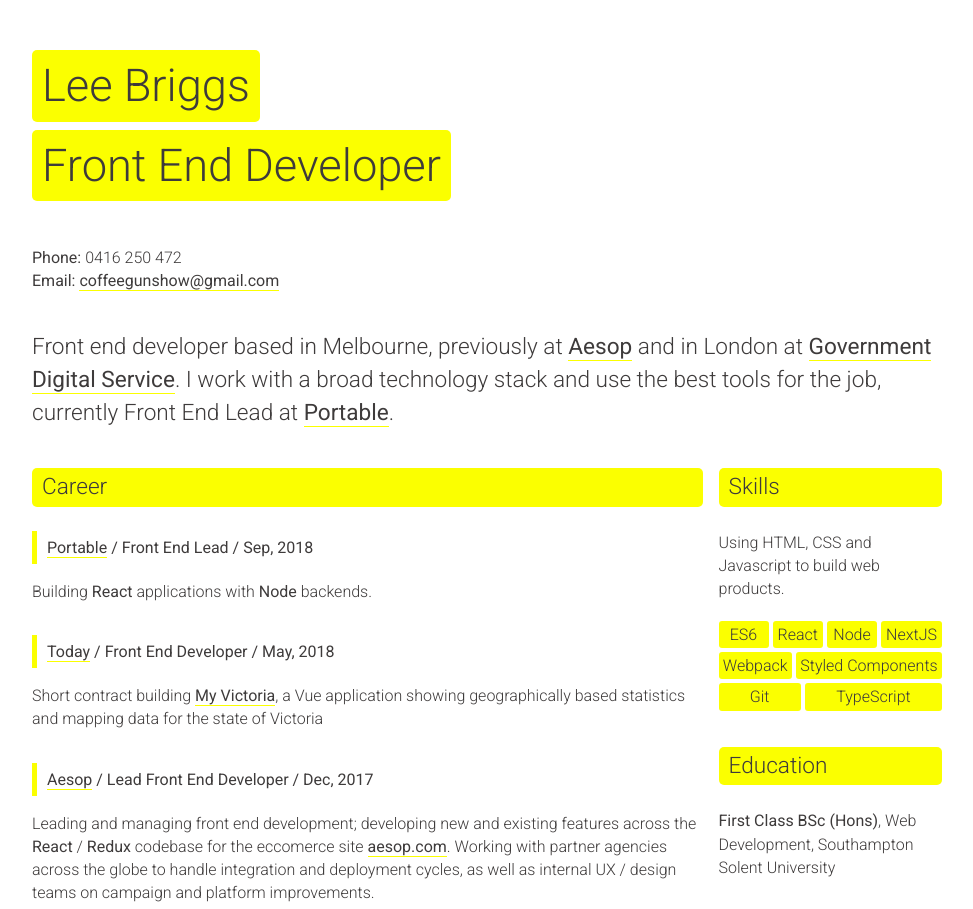
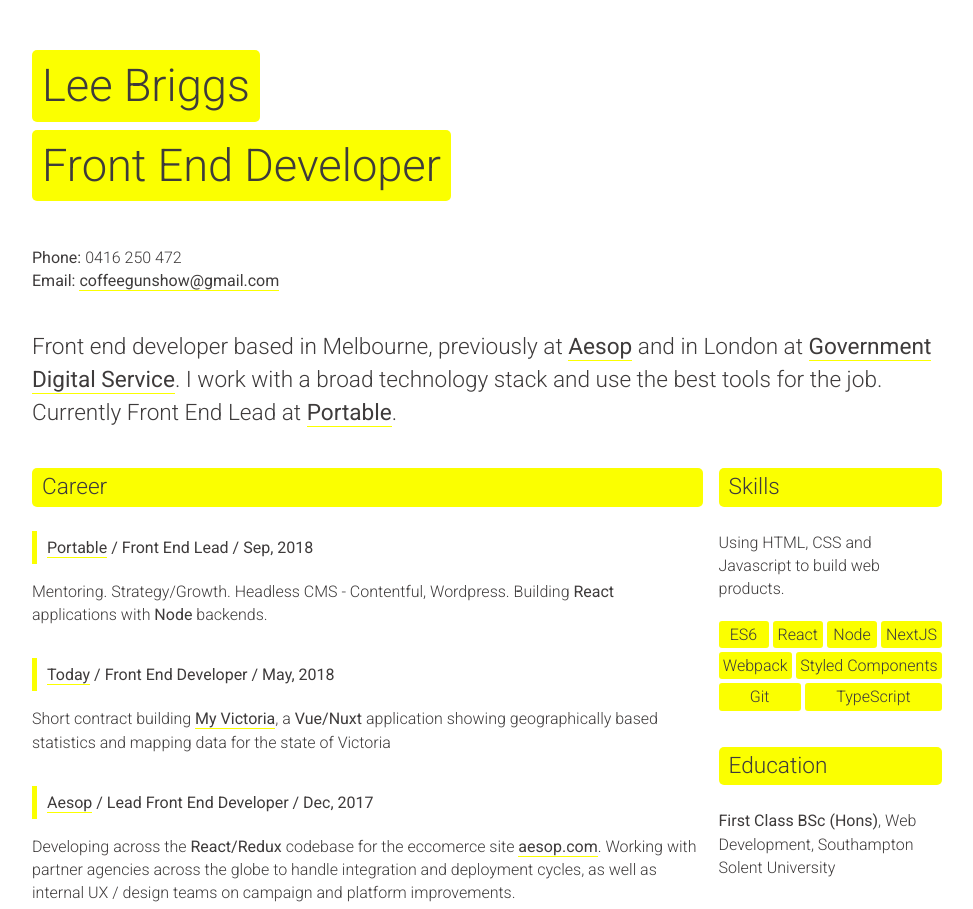
Before and after one commit to theleebriggs/theleebriggs.github.io, a React (Create React App) app: page / in a window 1280 px wide. Shown: the top 909 px of the page, without its empty margins (153-1126 px from the left). Built offline with nearby package versions, Linux system fonts and the light colour scheme.

Commit message:
feat: content updates

```diff
--- a/src/Resume/resume.data.js
+++ b/src/Resume/resume.data.js
@@ -5,7 +5,7 @@
   phone: "0416 250 472",
   url: "https://theleebriggs.github.io",
   summary:
-    '<p>Front end developer based in Melbourne, previously at <a href="https://aesop.com/">Aesop</a> and in London at <a href="https://gov.uk">Government Digital Service</a>. I work with a broad technology stack and use the best tools for the job,  currently Front End Lead at <a href="https://portable.com.au">Portable</a>.',
+    '<p>Front end developer based in Melbourne, previously at <a href="https://aesop.com/">Aesop</a> and in London at <a href="https://gov.uk">Government Digital Service</a>. I work with a broad technology stack and use the best tools for the job. Currently Front End Lead at <a href="https://portable.com.au">Portable</a>.',
 };
 
 const work = [
@@ -15,7 +15,7 @@
     url: 'https://portable.com.au',
     startDate: '2018-09-01',
     endDate: '01',
-    summary: '<p>Building <strong>React</strong> applications with <strong>Node</strong> backends.</p>',
+    summary: '<p>Mentoring. Strategy/Growth. Headless CMS - Contentful, Wordpress. Building <strong>React</strong> applications with <strong>Node</strong> backends.</p>',
     tags: [
       'React',
       'NextJS',
@@ -30,7 +30,7 @@
     url: 'https://today.design',
     startDate: '2018-05-01',
     endDate: '',
-    summary: '<p>Short contract building <a href="https://www.myvictoria.vic.gov.au/">My Victoria</a>, a Vue application showing geographically based statistics and mapping data for the state of Victoria</p>',
+    summary: '<p>Short contract building <a href="https://www.myvictoria.vic.gov.au/">My Victoria</a>, a <strong>Vue/Nuxt</strong> application showing geographically based statistics and mapping data for the state of Victoria</p>',
     tags: [
       'Vue',
       'Nuxt'
@@ -41,7 +41,7 @@
     position: 'Lead Front End Developer',
     url: 'https://aesop.com',
     startDate: '2017-12-01',
-    summary: '<p>Leading and managing front end development; developing new and existing features across the <strong>React</strong> / <strong>Redux</strong> codebase for the eccomerce site <a href="https://aesop.com">aesop.com</a>. Working with partner agencies across the globe to handle integration and deployment cycles, as well as internal UX / design teams on campaign and platform improvements.</p>',
+    summary: '<p>Developing across the <strong>React/Redux</strong> codebase for the eccomerce site <a href="https://aesop.com">aesop.com</a>. Working with partner agencies across the globe to handle integration and deployment cycles, as well as internal UX / design teams on campaign and platform improvements.</p>',
     tags: [
       'React',
       'Redux'
@@ -65,7 +65,7 @@
     url: 'http://headlondon.com/',
     startDate: '2014-05-01',
     endDate: '2016-12-01',
-    summary: '<p>Leading and managing front end development; building primarily <strong>AngularJS</strong> applications, projects included <a href="http://www.polecat.com/products/polecat-risklocator/">Polecat RiskLocator</a>, <a href="https://www.prsformusic.com/press/2017/new-tool-for-music-creators-to-report-performances-and-help-manage-their-rights">Setlist Hub</a> and <a href="http://www.pearsonclinical.co.uk/Psychology/ChildCognitionNeuropsychologyandLanguage/ChildAttentionExecutiveFunction/tea-ch-2/test-of-everyday-attention-for-children-second-edition.aspx?gclid=CP3XobiT088CFRdmGwod8_EKrQ">Pearson TEA-Ch2</a>.</p>',
+    summary: '<p>Leading and managing front end development; building primarily <strong>AngularJS</strong> applications, projects included <a href="https://www.prsformusic.com/press/2017/new-tool-for-music-creators-to-report-performances-and-help-manage-their-rights">Setlist Hub</a> and <a href="http://www.pearsonclinical.co.uk/Psychology/ChildCognitionNeuropsychologyandLanguage/ChildAttentionExecutiveFunction/tea-ch-2/test-of-everyday-attention-for-children-second-edition.aspx?gclid=CP3XobiT088CFRdmGwod8_EKrQ">Pearson TEA-Ch2</a>.</p>',
   },
   {
     name: 'Moving Brands',
@@ -73,7 +73,7 @@
     url: 'http://movingbrands.com/',
     startDate: '2012-05-01',
     endDate: '2014-05-01',
-    summary: '<p>Leading web development, both in an advisory and practical sense, working within a multi-disciplinary team to deliver web projects for diverse clients. Highlights included building the new front end of <a href="http://srf.ch">SRF</a> and working on an interactive music video for <a href="http://www.machinestop.com/">Duologue</a>.</p>',
+    summary: '<p>Leading web development, working within a multi-disciplinary team to deliver web projects for diverse clients. Highlights included building the new front end of <a href="http://srf.ch">SRF</a> and working on an interactive music video for <a href="http://www.machinestop.com/">Duologue</a>.</p>',
   },
   {
     name: 'Cogapp',
```
Also changed, not shown: 1 other file (tests, documents, lock files or other folders).
